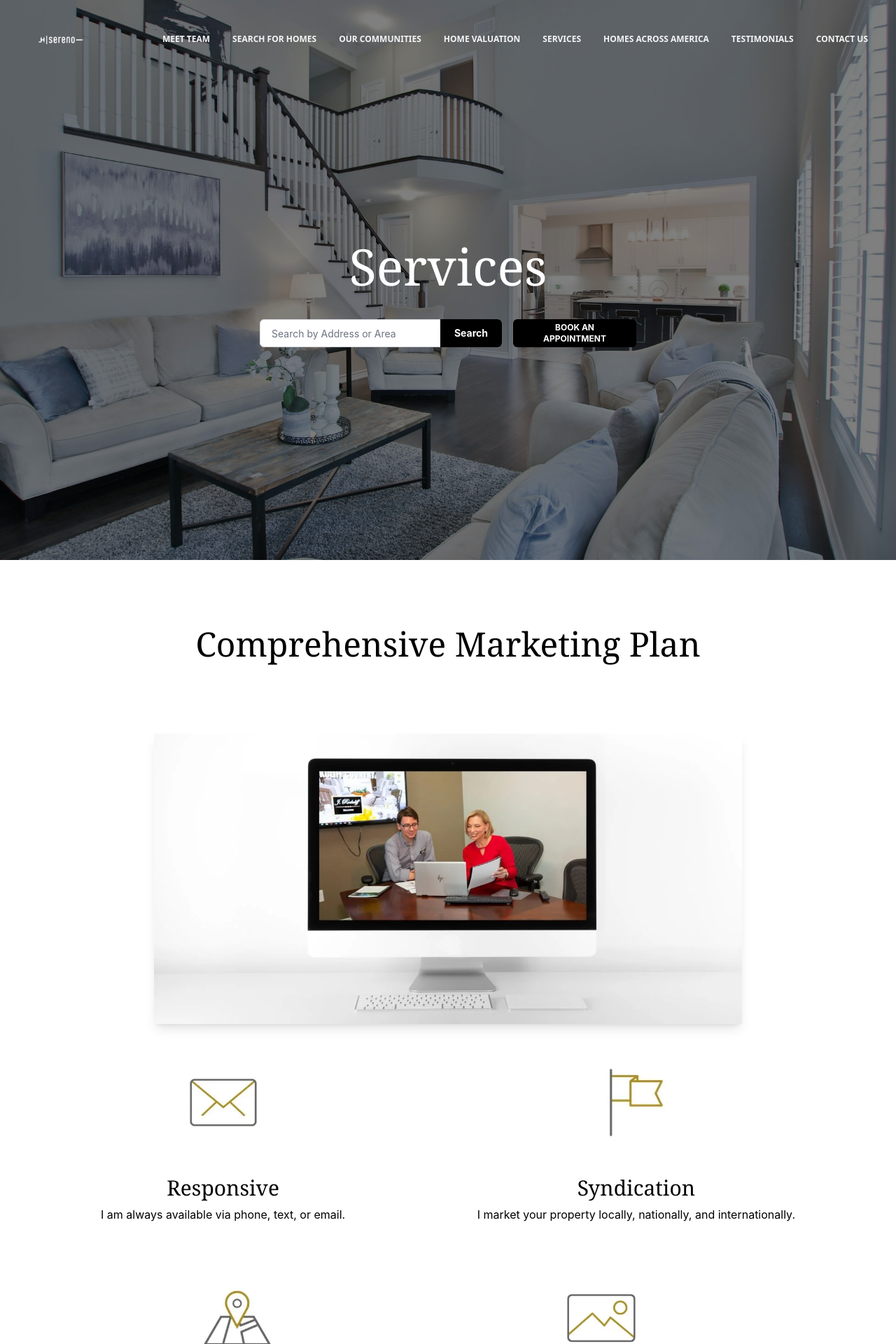
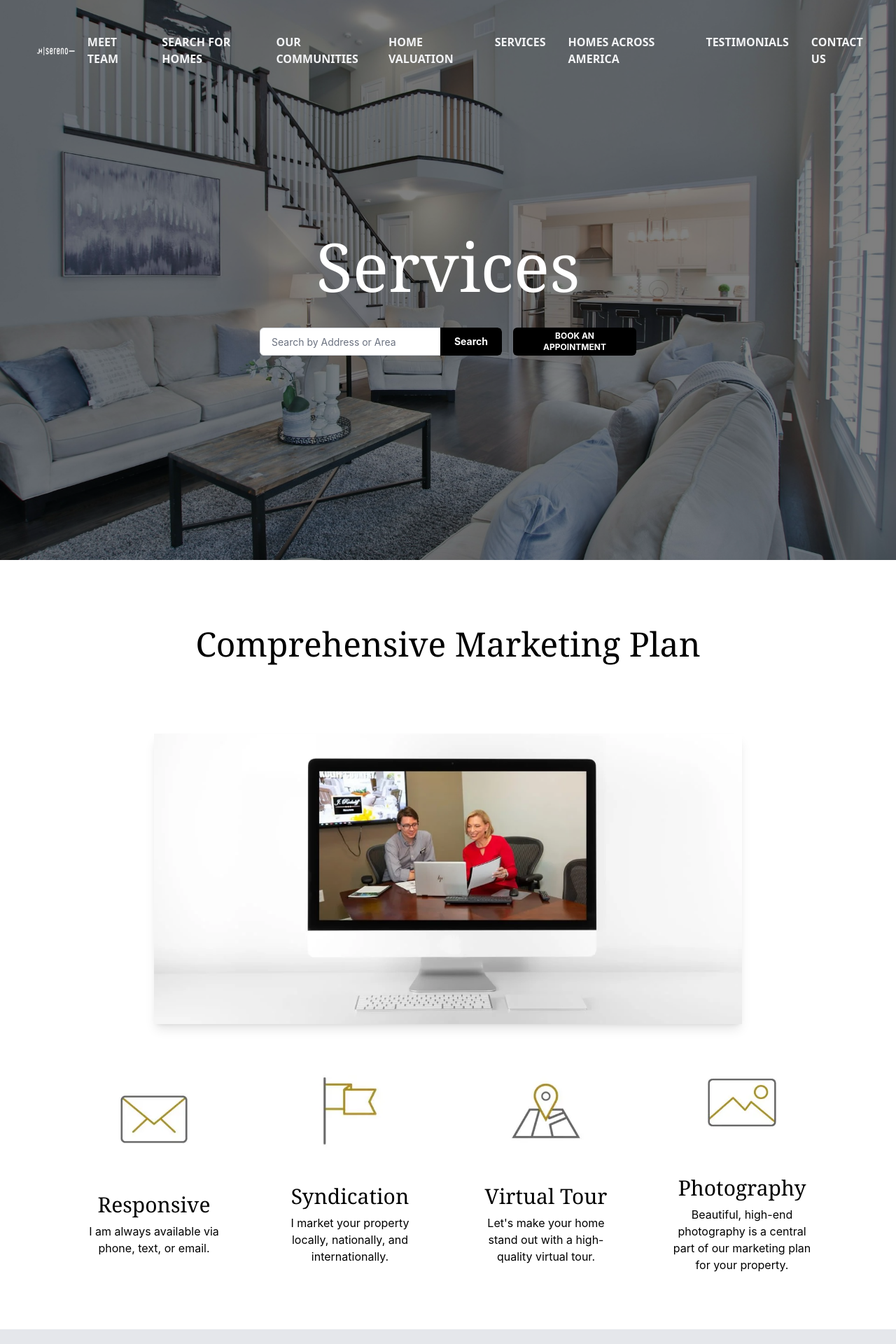
Before and after one commit to Miguelbesa24/Luxury-Presence---Project, a React (Create React App) app: page / in a window 1280 px wide. Shown: the top 1920 px of the page at 70% size. Built offline with nearby package versions, Linux system fonts and the light colour scheme.

Commit message:
responsive pc

```diff
--- a/src/components/services.jsx
+++ b/src/components/services.jsx
@@ -124,7 +124,7 @@ const Services = () => {
   className="sm:w-22 sm:h-10 md:w-18 md:h-3 lg:w-18 lg:h-3 pr-4"
 />
     </div>
-    <div className="hidden md:flex space-x-8">
+    <div className="hidden md:flex lg:text-base space-x-8">
       <a
         href="#meet-team"
         className="hover:text-gray-400 hover-underline-offset transition duration-100"
@@ -266,7 +266,7 @@ const Services = () => {
       >
         <div className="absolute inset-0 bg-black opacity-50"></div>
         <div>
-          <div className="relative text-center text-white text-7xl font-serif py-10">
+          <div className="relative text-center text-white text-7xl font-serif py-10 lg:text-8xl">
             Services
           </div>
           <div className="flex flex-col sm:flex-row items-center space-y-4 sm:space-y-0 sm:space-x-4">
@@ -302,30 +302,25 @@ const Services = () => {
       />
     </div>
 
-          <div className="flex flex-col md:flex-row justify-between items-center text-center ml-10 pr-10">
-            <div>
-              <img
-                src={envelope}
-                alt="Responsive"
-                className="w-44 h-44 mx-auto"
-              />
+    {/* Start of responsive section */}
+    <div className="flex flex-wrap justify-center md:justify-between items-center text-center space-y-12 md:space-y-0">
+      <div className="w-full md:w-1/4 px-4">
+        <img src={envelope} alt="Responsive" className="w-44 h-44 mx-auto" />
         <div className="font-serif text-3xl mt-4">Responsive</div>
         <div className="px-6 mt-2">
           I am always available via phone, text, or email.
         </div>
       </div>
 
-            <div>
+      <div className="w-full md:w-1/4 px-4">
         <img src={flag} alt="Syndication" className="w-44 h-44 mx-auto" />
         <div className="font-serif text-3xl mt-4">Syndication</div>
         <div className="px-6 mt-2">
           I market your property locally, nationally, and internationally.
         </div>
       </div>
-          </div>
 
-          <div className="flex flex-col md:flex-row justify-between items-center text-center ml-10 pr-10 mt-12">
-            <div>
+      <div className="w-full md:w-1/4 px-4">
         <img src={map} alt="Virtual Tour" className="w-44 h-44 mx-auto" />
         <div className="font-serif text-3xl mt-4">Virtual Tour</div>
         <div className="px-6 mt-2">
@@ -333,21 +328,18 @@ const Services = () => {
         </div>
       </div>
 
-            <div>
-              <img
-                src={photo}
-                alt="Photography"
-                className="w-44 h-44 mx-auto"
-              />
+      <div className="w-full md:w-1/4 px-4">
+        <img src={photo} alt="Photography" className="w-44 h-44 mx-auto" />
         <div className="font-serif text-3xl mt-4">Photography</div>
         <div className="px-6 mt-2">
-                Beautiful, high-end photography is a central part of our
-                marketing plan for your property.
+          Beautiful, high-end photography is a central part of our marketing plan for your property.
         </div>
       </div>
     </div>
+    {/* End of responsive section */}
   </div>
 </section>
+
 
       <section
         id="flip"
```
Lines whose indentation alone changed are shown as unchanged.
